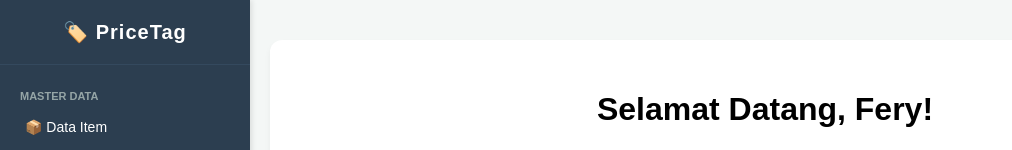
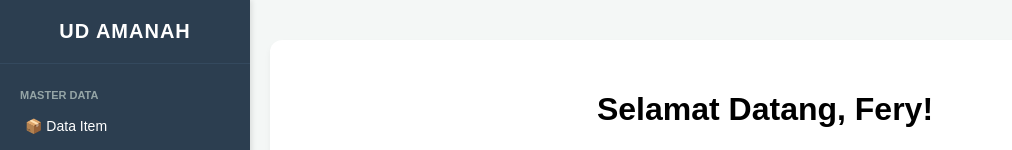
Before and after one commit to fery28a/pricetag-zebra-system, a React (Vite) app: page / in a window 1280 px wide. Shown: the top 150 px of the page, without its empty margins (0-1012 px from the left). Built offline with nearby package versions, Linux system fonts and the light colour scheme.

Commit message:
Update App.jsx

```diff
--- a/src/App.jsx
+++ b/src/App.jsx
@@ -28,7 +28,7 @@ const App = () => {
       overflowX: isMobile ? 'auto' : 'hidden'
     }}>
       <div style={styles.logoArea}>
-        <h2 style={styles.logoText}>🏷️ PriceTag</h2>
+        <h2 style={styles.logoText}>UD AMANAH</h2>
       </div>
 
       <nav style={{
```
